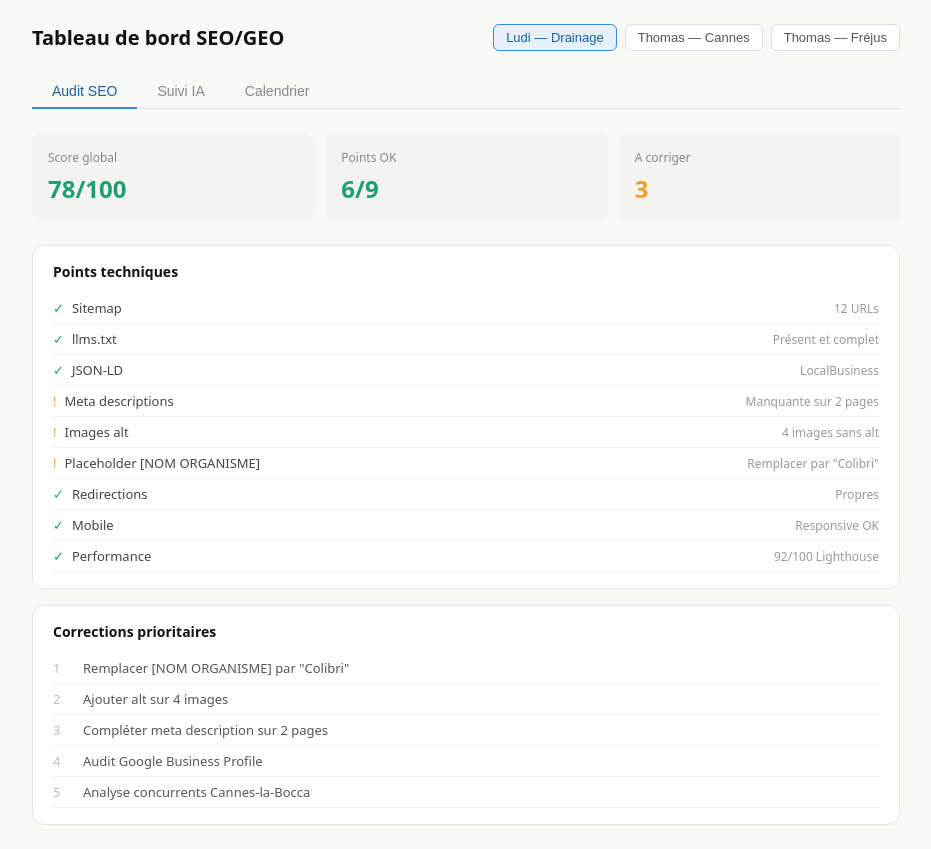
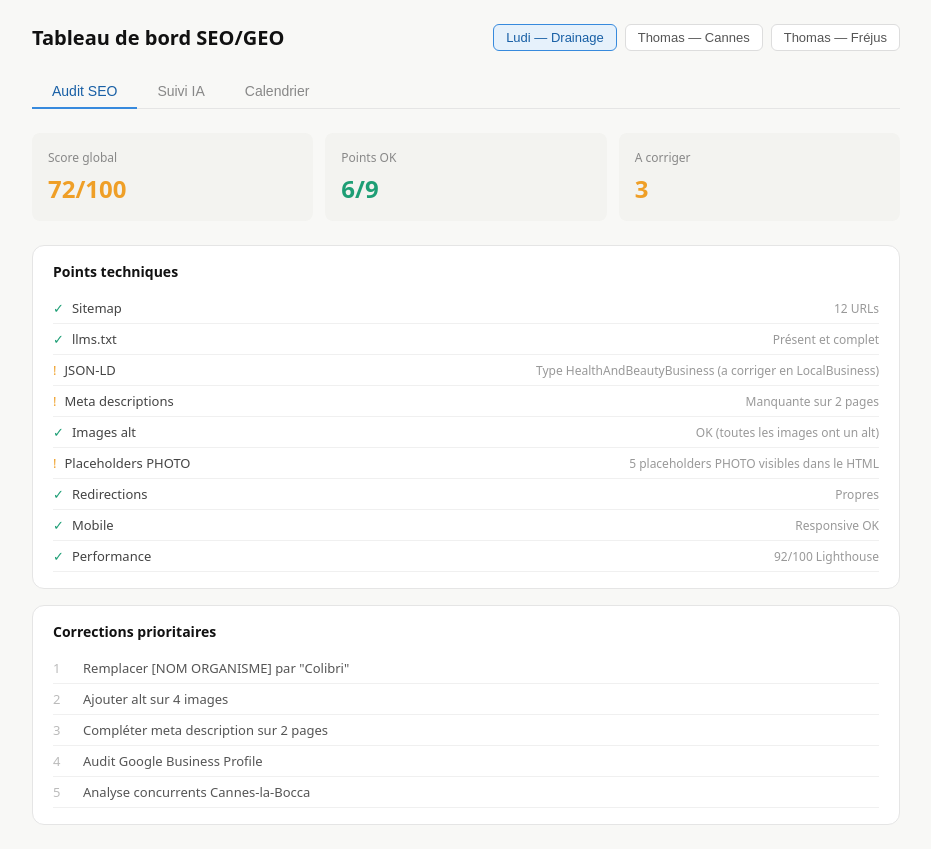
Before and after one commit to babouchka069/seo-geo-dashboard, a Next.js app: page / in a window 1280 px wide. Shown: the whole page, without its empty margins (174-1105 px from the left). Built offline with nearby package versions, Linux system fonts and the light colour scheme.

Commit message:
audit: donnees reelles Ludi depuis HTML live

```diff
--- a/src/app/page.tsx
+++ b/src/app/page.tsx
@@ -7,14 +7,14 @@ const SITES = {
     url: 'ludi-lartetlamatiere.fr',
     queries: ['drainage lymphatique Cannes-la-Bocca', 'drainage Renata França Cannes', 'massage drainant post-opératoire Cannes'],
     audit: {
-      score: 78,
+      score: 72,
       items: [
         { label: 'Sitemap', ok: true, detail: '12 URLs' },
         { label: 'llms.txt', ok: true, detail: 'Présent et complet' },
-        { label: 'JSON-LD', ok: true, detail: 'LocalBusiness' },
+        { label: 'JSON-LD', ok: false, detail: 'Type HealthAndBeautyBusiness (a corriger en LocalBusiness)' },
         { label: 'Meta descriptions', ok: false, detail: 'Manquante sur 2 pages' },
-        { label: 'Images alt', ok: false, detail: '4 images sans alt' },
-        { label: 'Placeholder [NOM ORGANISME]', ok: false, detail: 'Remplacer par "Colibri"' },
+        { label: 'Images alt', ok: true, detail: 'OK (toutes les images ont un alt)' },
+        { label: 'Placeholders PHOTO', ok: false, detail: '5 placeholders PHOTO visibles dans le HTML' },
         { label: 'Redirections', ok: true, detail: 'Propres' },
         { label: 'Mobile', ok: true, detail: 'Responsive OK' },
         { label: 'Performance', ok: true, detail: '92/100 Lighthouse' },
```
